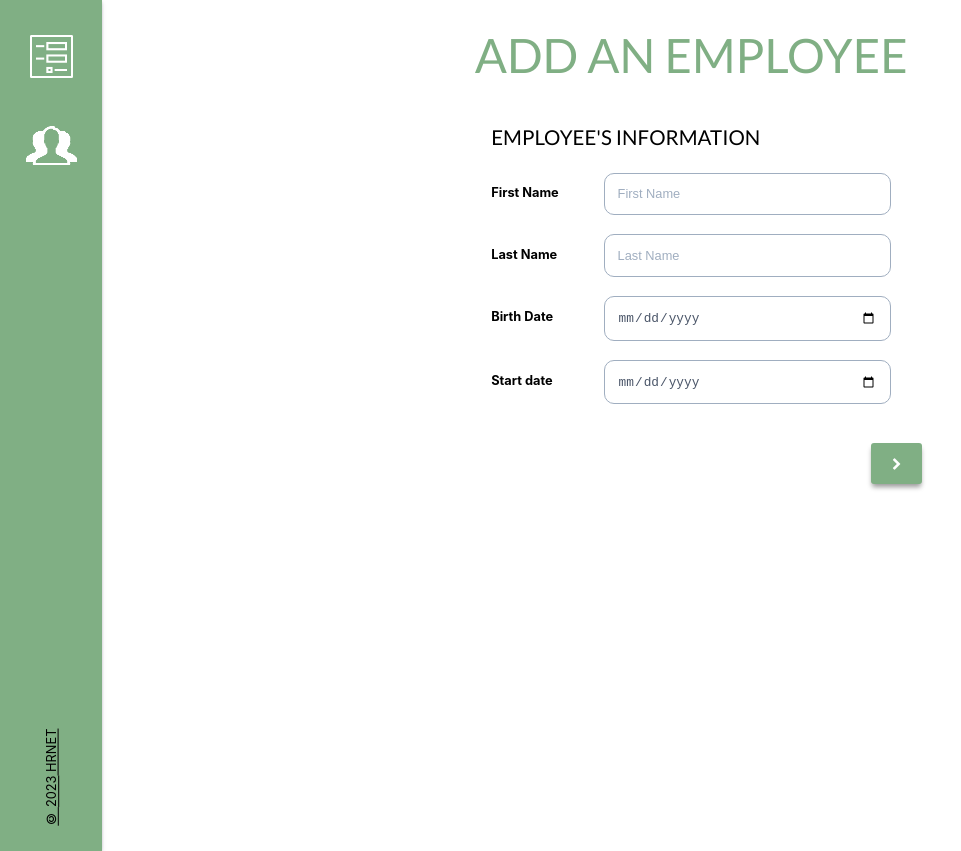
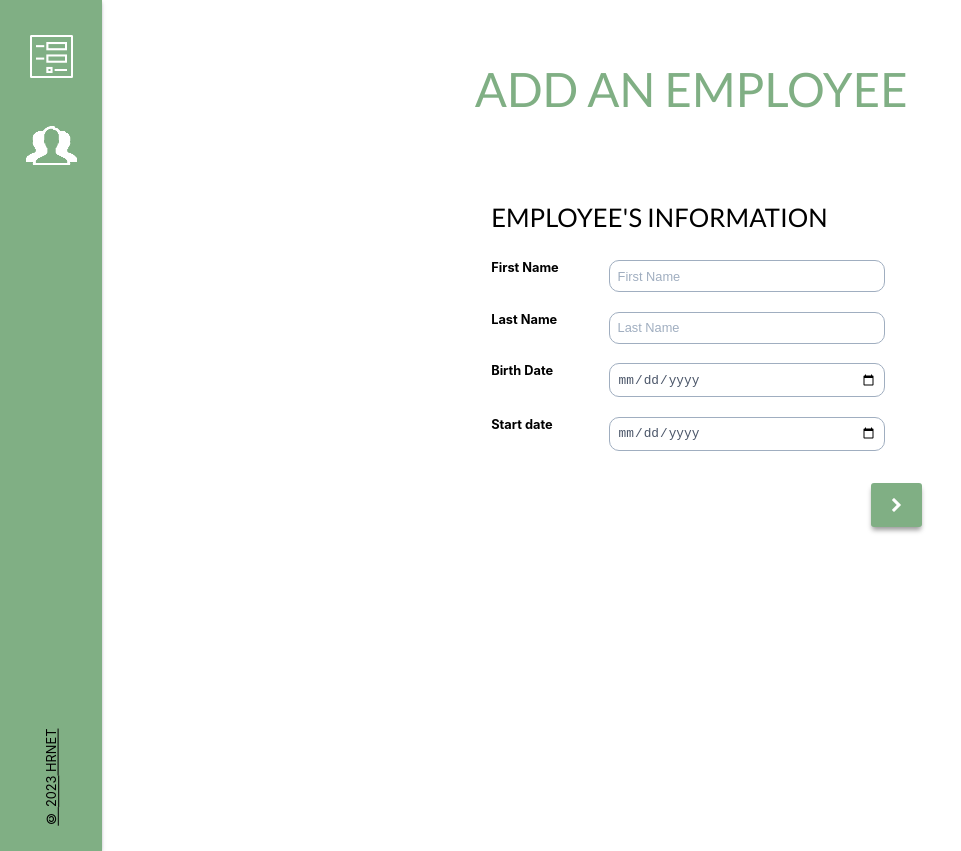
Before and after one commit to kenza15a/P14-direct-hrnet-app, a React (Create React App) app: page / in a window 1280 px wide. Shown: the whole page, without its empty margins (0-961 px from the left). Built offline with nearby package versions, Linux system fonts and the light colour scheme.

Commit message:
scss optimisation in progress

```diff
--- a/src/Components/CostumField/CostumField.scss
+++ b/src/Components/CostumField/CostumField.scss
@@ -5,3 +5,24 @@
     align-items: center;
     width: 100%;
 }
+.lab-and-field{
+    display: flex;
+    width: 100%;
+    gap: 2rem;
+    & label{
+        font-size: 1rem;
+        font-weight: bold;
+        text-align: left;
+        width: 30%;
+    } & Field{
+        width: 66%;
+    }
+    & .error{
+        color: $error-color;
+        font-size: 1rem;
+        text-align: left;
+        margin-top: 0.25rem;
+        margin-left: -1;
+    }
+
+  }
--- a/src/Components/Form/EmployeesFom.scss
+++ b/src/Components/Form/EmployeesFom.scss
@@ -6,11 +6,11 @@ select{
     @include form-fileds();
 
 }
+
 .full-width-select{
   @extend select;
   width:100%,
 }
-
 
 .error {
   color: $error-color;
@@ -19,52 +19,6 @@ select{
   margin-top: 0.25rem;
 }
 
-.checkbox {
-  display: flex;
-  justify-content: flex-start;
-  align-items: center;
-  margin-top: 1rem;
-}
-
-
-
-form {
-  width: 95%;
-  max-width: 400px;
-  margin: 0 auto;
-  & label {
-    font-size: 1rem;
-    font-weight: bold;
-    display: block;
-    text-align: left;
-    margin: 1rem 0 0.2rem;
-  }
-}
-
-
-
-
-
-
-
-button {
-    @include button($third-color)
-    }
-
-
-
-
-.date-field {
-  width: 80%;
-}
-
-
-.employee-form {
-  max-height: 100%;
-  width: 90%;
-  overflow-y: auto;
-
-}
 
 //advancedForm
 Form{
@@ -73,73 +27,42 @@ Form{
    margin: 0 auto;
    display: flex;
    flex-direction: column;
-   gap: 1rem;
+   gap: 0.5rem;
 
 }
 
 .input-field{
     @include form-fileds();
-    padding: 0,5rem;
+    padding: 0.6rem;
   }
   .select_field{
       @include form-fileds();
 
   }
 
-  .lab-and-field{
-    display: flex;
-    width: 100%;
-    gap: 2rem;
-    & label{
-        font-size: 1rem;
-        font-weight: bold;
-        display: inline;
-        text-align: left;
-        margin: 1rem 0 0.2rem;
-        width: 30%;
-    } & Field{
-width: 66%;
-    }
-    & .error{
-        color: $error-color;
-        font-size: 1rem;
-        text-align: left;
-        margin-top: 0.25rem;
-        margin-left: -1;
-    }
 
-  }
   .fields-groupe{
     display: flex;
     flex-direction: column;
     gap: 0.5rem;
     text-align: left;
-
-
     h2{
-      font-size: 1.6rem;
-      font-weight: 400;
+      font-size: 2rem;
+      font-weight: 600;
       font-family: 'Lato'
     }
   }
-  .submit-button{
-    @extend button;
-    margin-left: calc(2%);
-   width: 95%;
-   display: flex;
-   gap: 2rem;
-   flex-direction: row;
-  }
+
+
 
   .button-group button{
     @include button($primary-color) ;
     padding:1rem;
-    font-size: 1,2rem;
+    font-size: 1.2rem;
     font-family: 'Lato';
     border-collapse:collapse;
--webkit-box-shadow: 0px 4px 5px -1px rgba(0,0,0,0.66);
-box-shadow: 0px 4px 5px -1px rgba(0,0,0,0.4);
-
+    -webkit-box-shadow: 0px 4px 5px -1px rgba(0,0,0,0.66);
+    box-shadow: 0px 4px 5px -1px rgba(0,0,0,0.4);
   }
   .error-message{
     color: RED;
@@ -150,7 +73,9 @@ box-shadow: 0px 4px 5px -1px rgba(0,0,0,0.4);
     left: 95%;
   }
 
-
   .hidden {
     display: none;
   }
+
+
+  //mobile version
--- a/src/Components/ModalComponent/ModalComponent.scss
+++ b/src/Components/ModalComponent/ModalComponent.scss
@@ -10,9 +10,8 @@
 button {
     &.modal-confirmation{
     @include button($primary-color) ;
-   //background-color: $primary-color;
     padding:1rem;
-    font-size: 1,5rem;
+    font-size: 1.5rem;
     font-family: 'Lato';
     border-collapse:collapse;
     width: fit-content;
--- a/src/Pages/AllEmployeesPage/AllEmployeesPage.scss
+++ b/src/Pages/AllEmployeesPage/AllEmployeesPage.scss
@@ -1,4 +1,8 @@
 @import '../../styles/main';
+button {
+    @include button($third-color)
+    }
+
 
 .addEmployees{
     @include button($primary-color);
--- a/src/Pages/FormPage/FormPage.jsx
+++ b/src/Pages/FormPage/FormPage.jsx
@@ -22,8 +22,9 @@ function FormPage() {
       <div className="app-container">
         <SideNav />
         <div className="main-container">
-          <Header title="ADD AN EMPLOYEE" />
-          <EmployeesStepsForm closeParentFunction={closeModal}/>
+          <div className="header-container">   <Header title="ADD AN EMPLOYEE" /></div>
+         <div className="form-container">   <EmployeesStepsForm closeParentFunction={closeModal}/></div>
+
         </div>
 
       </div>
--- a/src/Pages/FormPage/FormPage.scss
+++ b/src/Pages/FormPage/FormPage.scss
@@ -1 +1,24 @@
 @import '../../styles/main';
+
+.form-container{
+    margin-top: 3rem;
+}
+.header-container{
+    display: flex;
+    flex-direction: row;
+    margin-top: 3%;
+
+}
+@media (max-width:$small-screen) {
+    .header-container{
+        display: flex;
+        flex-direction: row;
+        margin-top: 1%;
+
+    }
+
+    .form-container{
+        margin-top: 1rem;
+    }
+
+}
```
